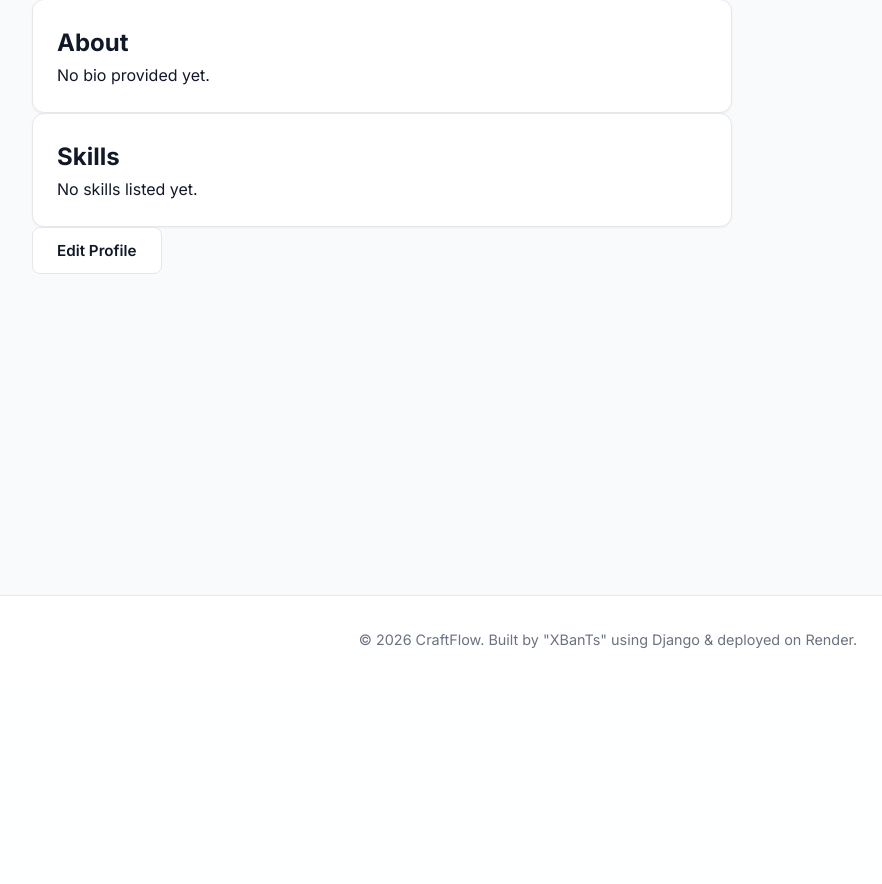
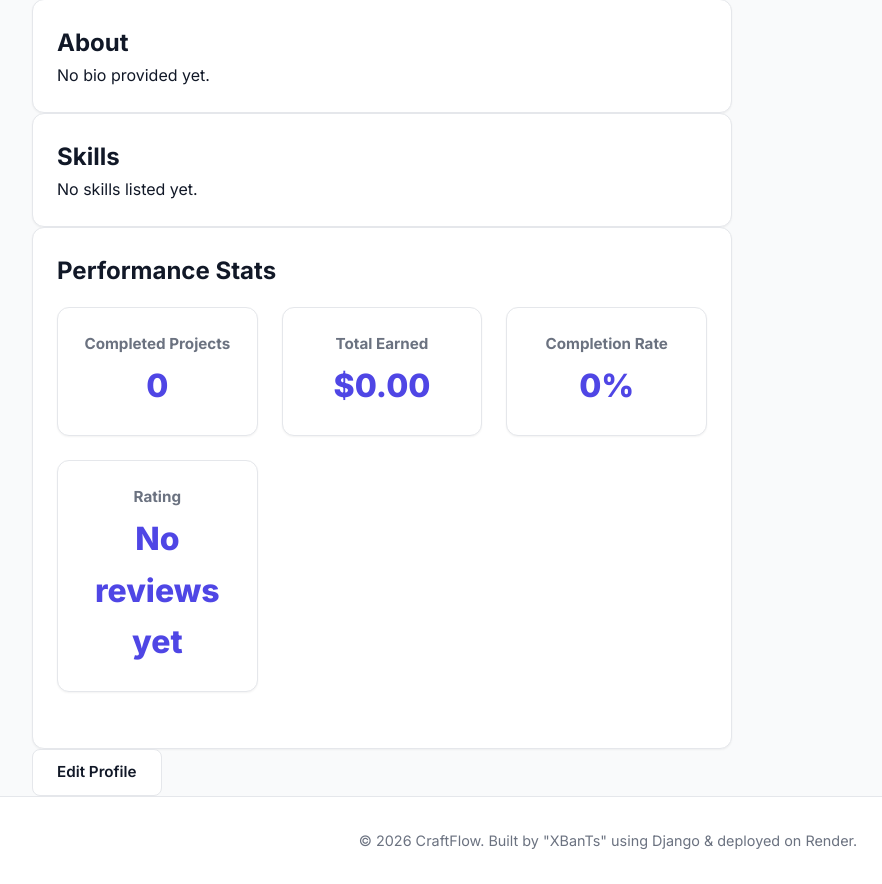
Before and after one commit to XBanTs/craftflow, a Django app: page /accounts/profile/10/ in a window 1280 px wide. Shown: the part 117-1001 px from the top of the page, without its empty margins (32-914 px from the left). Before the commit the page ends 765 px from the top, so only its background shows below. Run offline with Django 5.2, Linux system fonts and the light colour scheme; a user stored in the database is signed in; data comes from the database, SQL or seed files in the repository.

Commit message:
feat: add freelancer performance stats to profile page

```diff
--- a/accounts/views.py
+++ b/accounts/views.py
@@ -5,6 +5,8 @@ from django.contrib.auth.decorators import login_required
 from django.contrib.admin.views.decorators import staff_member_required
 from django.contrib import messages
 from django.contrib.auth.models import User
+from django.db.models import Sum, Avg
+from marketplace.models import Bid, Review
 from .forms import CustomUserRegistrationForm, FreelancerProfileEditForm
 from .models import FreelancerProfile
 
@@ -117,20 +119,35 @@ def profile_view(request, pk):
     """
     profile_user = get_object_or_404(User, pk=pk)
 
-    # Try to get the FreelancerProfile. If it doesn't exist, profile is None.
+    # Freelancer profile
     try:
         freelancer_profile = profile_user.freelancer_profile
-        # Accessible via the OneToOneField reverse relation.
-        # The related_name we set is 'freelancer_profile'.
     except FreelancerProfile.DoesNotExist:
         freelancer_profile = None
+
+    # ---------- Freelancer Stats ----------
+    accepted_bids = Bid.objects.filter(freelancer=profile_user, status='accepted')
+    total_accepted = accepted_bids.count()
+    completed_bids = accepted_bids.filter(job__status='completed')
+    total_completed = completed_bids.count()
+    total_earned = completed_bids.aggregate(total=Sum('amount'))['total'] or 0
+    completion_rate = (total_completed / total_accepted * 100) if total_accepted > 0 else 0
+
+    # Reviews
+    reviews_received = Review.objects.filter(reviewee=profile_user)
+    avg_rating = reviews_received.aggregate(avg=Avg('rating'))['avg'] or 0
+    review_count = reviews_received.count()
 
     context = {
         'profile_user': profile_user,
         'freelancer_profile': freelancer_profile,
+        'total_completed': total_completed,
+        'total_earned': total_earned,
+        'completion_rate': completion_rate,
+        'avg_rating': avg_rating,
+        'review_count': review_count,
     }
     return render(request, 'accounts/profile.html', context)
-
 
 @staff_member_required
 def admin_dashboard(request):
--- a/templates/accounts/profile.html
+++ b/templates/accounts/profile.html
@@ -1,15 +1,15 @@
-<!-- craftflow/templates/accounts/profile.html -->
 {% extends 'base.html' %}
 
 {% block title %}{{ profile_user.username }}'s Profile | CraftFlow{% endblock %}
 
 {% block content %}
 <div class="profile-container">
-    <h1>{{ profile_user.username }}</h1>
-
-    {% if freelancer_profile and freelancer_profile.is_verified %}
-        <span class="verified-badge large" title="Verified Freelancer">✓ Verified</span>
-    {% endif %}
+    <h1>
+        {{ profile_user.username }}
+        {% if freelancer_profile and freelancer_profile.is_verified %}
+            <span class="verified-badge large" title="Verified Freelancer">✓ Verified</span>
+        {% endif %}
+    </h1>
 
     {% if freelancer_profile %}
         <section class="profile-section">
@@ -37,6 +37,35 @@
             </section>
         {% endif %}
 
+        <!-- Performance Stats -->
+        <section class="profile-section">
+            <h2>Performance Stats</h2>
+            <div class="stats-grid" style="margin-top:1rem;">
+                <div class="stat-card">
+                    <h3>Completed Projects</h3>
+                    <p>{{ total_completed }}</p>
+                </div>
+                <div class="stat-card">
+                    <h3>Total Earned</h3>
+                    <p>${{ total_earned|floatformat:2 }}</p>
+                </div>
+                <div class="stat-card">
+                    <h3>Completion Rate</h3>
+                    <p>{{ completion_rate|floatformat:0 }}%</p>
+                </div>
+                <div class="stat-card">
+                    <h3>Rating</h3>
+                    <p>
+                        {% if review_count > 0 %}
+                            ⭐ {{ avg_rating|floatformat:1 }} ({{ review_count }})
+                        {% else %}
+                            No reviews yet
+                        {% endif %}
+                    </p>
+                </div>
+            </div>
+        </section>
+
         {% if freelancer_profile.avatar %}
             <section class="profile-section">
                 <img src="{{ freelancer_profile.avatar.url }}"
@@ -49,7 +78,9 @@
     {% endif %}
 
     {% if request.user == profile_user %}
-    <p><a href="{% url 'profile_edit' profile_user.pk %}" class="btn">Edit Profile</a></p>
-{% endif %}
+        <p>
+            <a href="{% url 'profile_edit' profile_user.pk %}" class="btn">Edit Profile</a>
+        </p>
+    {% endif %}
 </div>
 {% endblock %}
```
